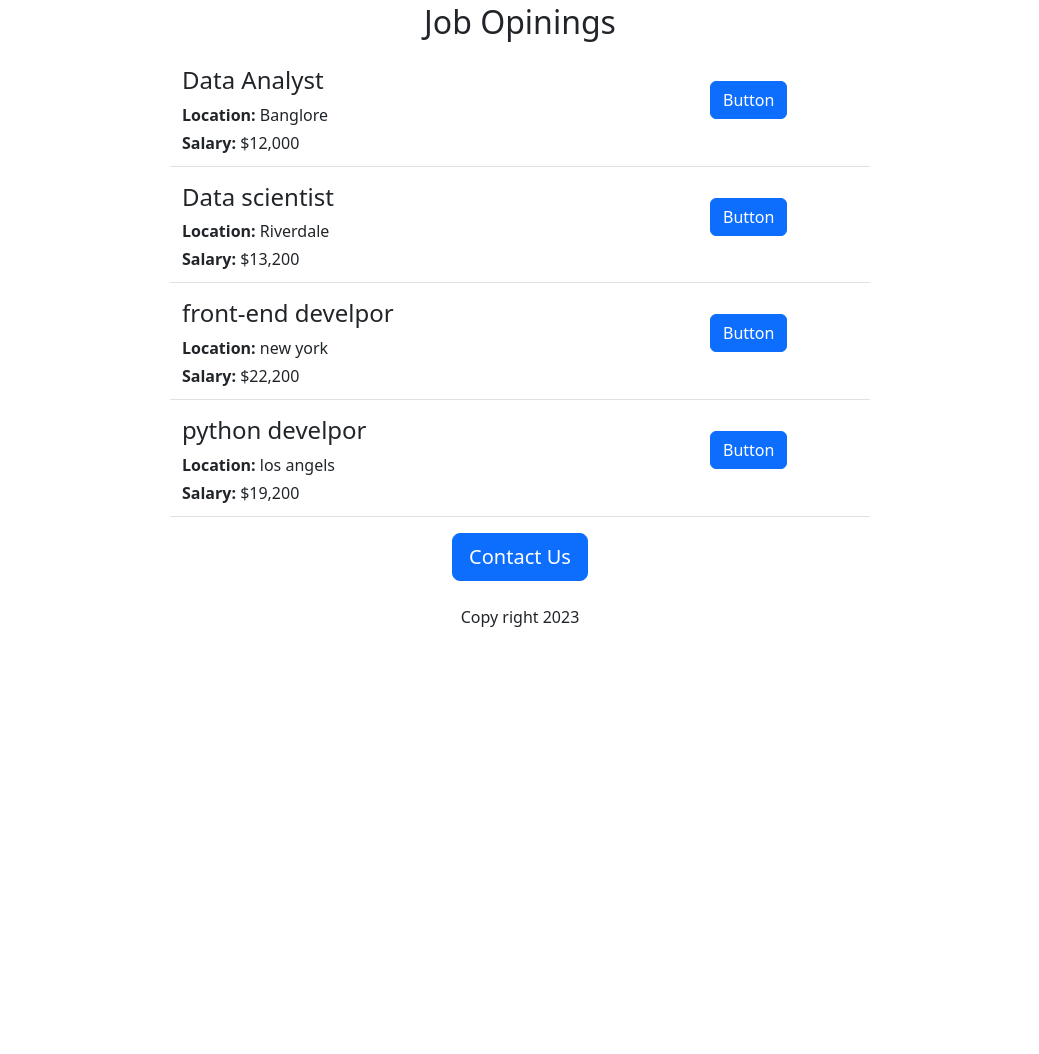
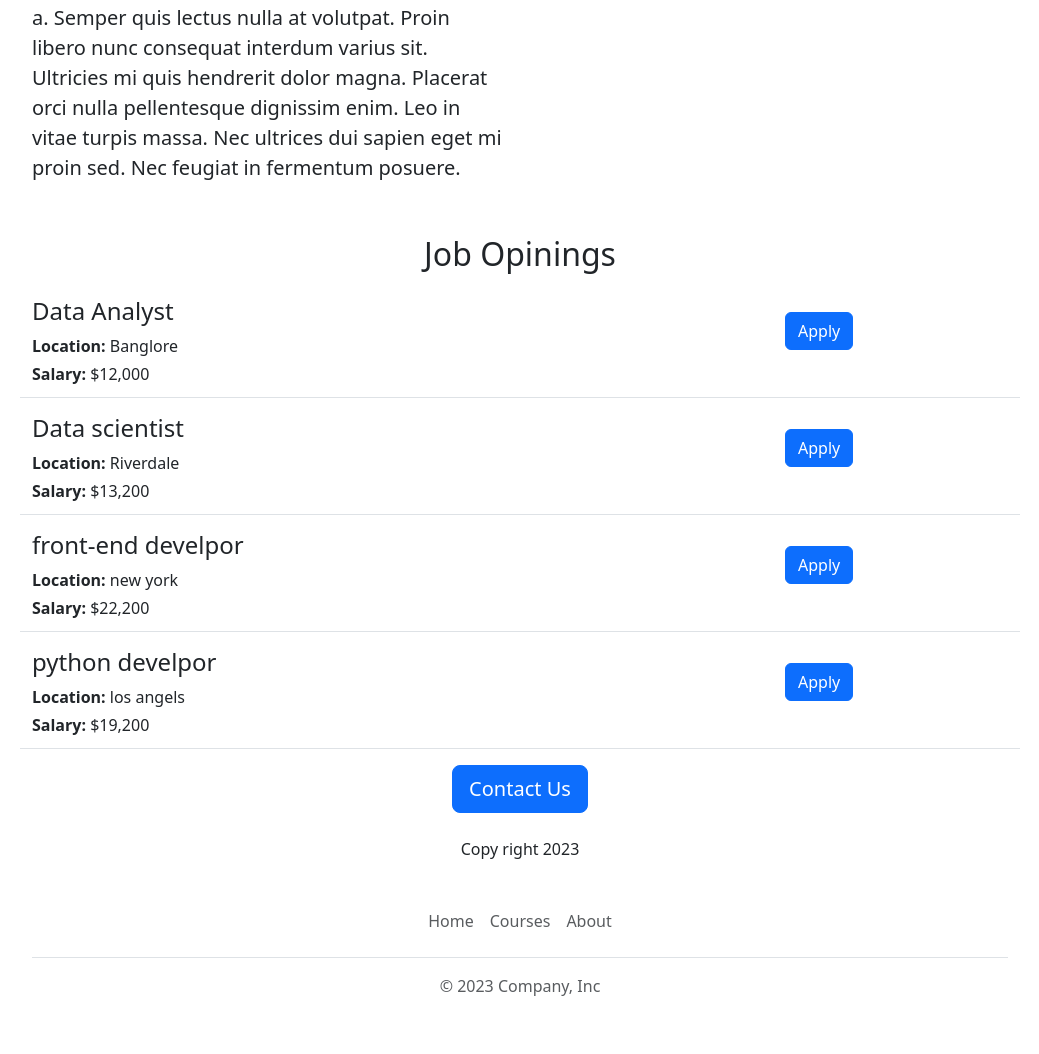
Before and after one commit to Durga21B21/careers-website, a Flask app: page / in a window 1280 px wide. Shown: the part 939-1993 px from the top of the page, without its empty margins (120-1159 px from the left). Before the commit the page ends 1566 px from the top, so only its background shows below. Run offline with Flask 3, Linux system fonts and the light colour scheme.

Commit message:
added  some details

```diff
--- /dev/null
+++ b/templates/footer.html
@@ -0,0 +1,14 @@
+
+<div class="container">
+  <footer class="py-3 my-4">
+    <ul class="nav justify-content-center border-bottom pb-3 mb-3">
+      <li class="nav-item"><a target="blank" href="https://jovian.ai" class="nav-link px-2 text-body-secondary">Home</a></li>
+      <li class="nav-item"><a target="blank" href="https://jovian.ai/learn" class="nav-link px-2 text-body-secondary">Courses</a></li>
+      <li class="nav-item"><a target="blank" href="https://jovian.ai/about" class="nav-link px-2 text-body-secondary">About</a></li>
+    </ul>
+    <p class="text-center text-body-secondary">&copy; 2023 Company, Inc</p>
+  </footer>
+</div>
+
+  </footer>
+</div>
--- a/templates/home.html
+++ b/templates/home.html
@@ -10,6 +10,7 @@
         width: 100%;
         height: 380px;
         object-fit:cover;
+        margin-bottom:16px;
       }
       #jobs{
         margin-bottom:26px;
@@ -18,18 +19,20 @@
         margin-bottom:4px;
       }
       .container{
-        max-width :700px;
+        max-width :1000px;
         margin:0 auto 0 auto ;
       }
     </style>
 
   </head>
   <body>
+    {% include 'nav.html' %}
+    <img class="img-fluid" src="https://careers-website--kdurga.repl.co/static/banner.jpg" height = 400px; >
     <div class="container" >
        <h1 class="text-center">{{company_name}} Careers</h1>
-       <img class="img-fluid" src="https://careers-website--kdurga.repl.co/static/banner.jpg" height = 400px; >
-       <h2 class="text-center mt-2 mb-4 ">About Jovian</h2>
-       <p class="lead">Lorem ipsum dolor sit amet, consectetur adipiscing elit, sed do eiusmod tempor incididunt ut labore
+       <div class="row">
+         <div class="col-md-6" style="margin-bottom:20px; margin-top:10px;">
+            <p class="lead">Lorem ipsum dolor sit amet, consectetur adipiscing elit, sed do eiusmod tempor incididunt ut labore
        et
       dolore magna aliqua. Scelerisque eu ultrices vitae auctor eu augue ut lectus. Ullamcorper malesuada proin libero nunc
       consequat interdum varius sit. Nascetur ridiculus mus mauris vitae ultricies. Sed odio morbi quis commodo odio aenean
@@ -39,6 +42,11 @@
        nulla at volutpat. Proin libero nunc consequat interdum varius sit. Ultricies mi quis hendrerit dolor magna. Placerat
        orci nulla pellentesque dignissim enim. Leo in vitae turpis massa. Nec ultrices dui sapien eget mi proin sed. Nec
        feugiat in fermentum posuere.</p>
+           </div>
+              <div class="d-none d-md-block col-md-6" style="padding-top:65px; padding-left:40px;">
+                <img src="/static/people.jpg" height=360px; style="border-radiius:4px ;">
+              </div>
+       </div>
       <h2 class="text-center mt-3 mb-4">Job Opinings</h2>
       <div  >
          {% for job in jobs %}
@@ -47,9 +55,10 @@
       </div>
 
       <div class="text-center" >
-        <button class="btn btn-primary btn-lg">Contact Us</button>
+        <a href="mailto:statickd872@gmail.com?subject=Question%20about%20Jovian&body=My%20Name%20%3A%20%3Cyour%20name%20here%3E%0D%0AMy%20Question%20%3A%20%3Cyou%20question%3E" class="btn btn-primary btn-lg">Contact Us</a>
         <P class="mt-4">Copy right 2023</P>
       </div>
     </div>
+    {% include 'footer.html' %}
   </body>
 </HTML>
--- a/templates/jobitem.html
+++ b/templates/jobitem.html
@@ -7,8 +7,8 @@
       {% endif %}
   </div>
   <div class="col-3" style="padding-top:15px; padding-left:15px;">
-     <button class="btn btn-primary"
- type="Apply">Button</button>
+     <a href="mailto:statickd872@gmail.com?subject=Application%20for%20{{job['title']}}&body=My%20Name%20%3A%20%3Cyour%20name%20here%3E%0D%0AMy%20Resume%20Link%20%3A%20%3Cyour%20resume%20link%3E%0D%0AMy%20LinkedIn%20Link%20%3A%20%3Clinkdin%20link%3E" class="btn btn-primary"
+ type="Apply">Apply</a>
   </div>
 
 </div>
--- /dev/null
+++ b/templates/nav.html
@@ -0,0 +1,9 @@
+<nav class="navbar shadow-sm fixed-top bg-white" >
+  <div class="container-fluid">
+    <a class="navbar-brand" href="#">
+      <img src="/static/navlogo.svg" alt="Logo" width="30" height="24" class="d-inline-block align-text-top">
+      Jovian
+    </a>
+  </div>
+</nav>
+<div style="height:60px;"></div>
```
Also changed, not shown: static/navlogo.svg (added), 2 other files.
